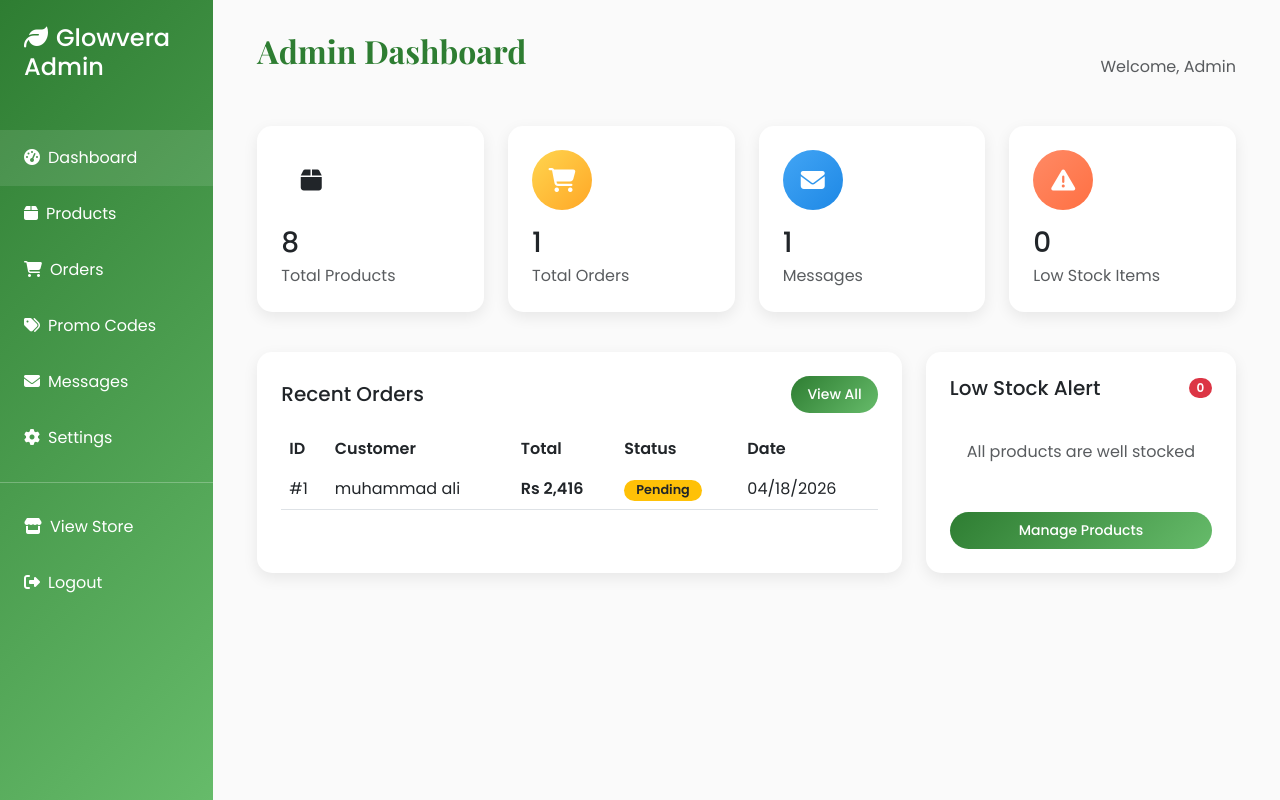
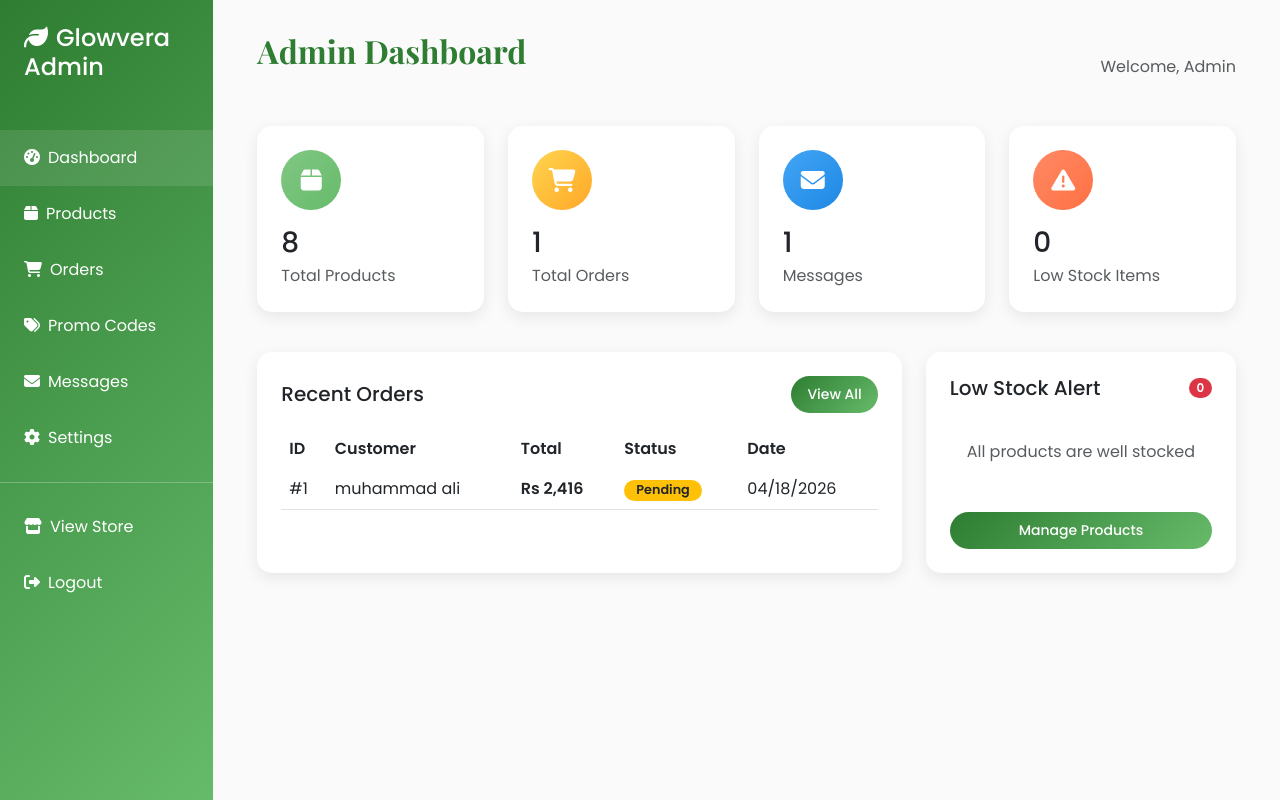
Before and after one commit to the-ascode-solution/Glow-vera, a Flask app: page /admin/dashboard in a window 1280 px wide. Run offline with Flask 3, Linux system fonts and the light colour scheme; a user stored in the database is signed in.

Commit message:
error fix

```diff
--- a/templates/admin_base.html
+++ b/templates/admin_base.html
@@ -99,9 +99,8 @@
             padding: 1.5rem;
             box-shadow: 0 5px 15px rgba(0,0,0,0.08);
         }
-
-        {% block extra_css %}{% endblock %}
     </style>
+    {% block extra_css %}{% endblock %}
 </head>
 <body>
     <div class="container-fluid">
```
